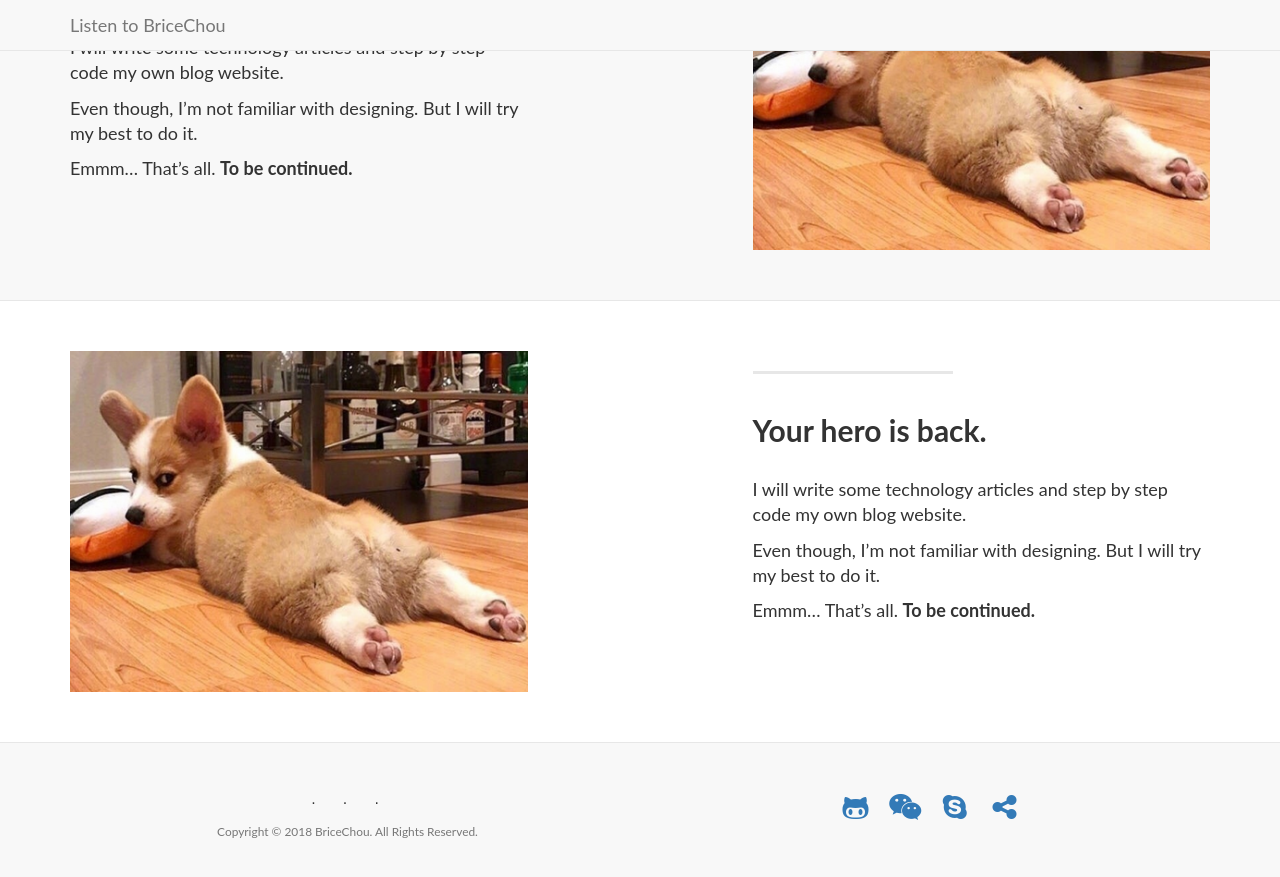
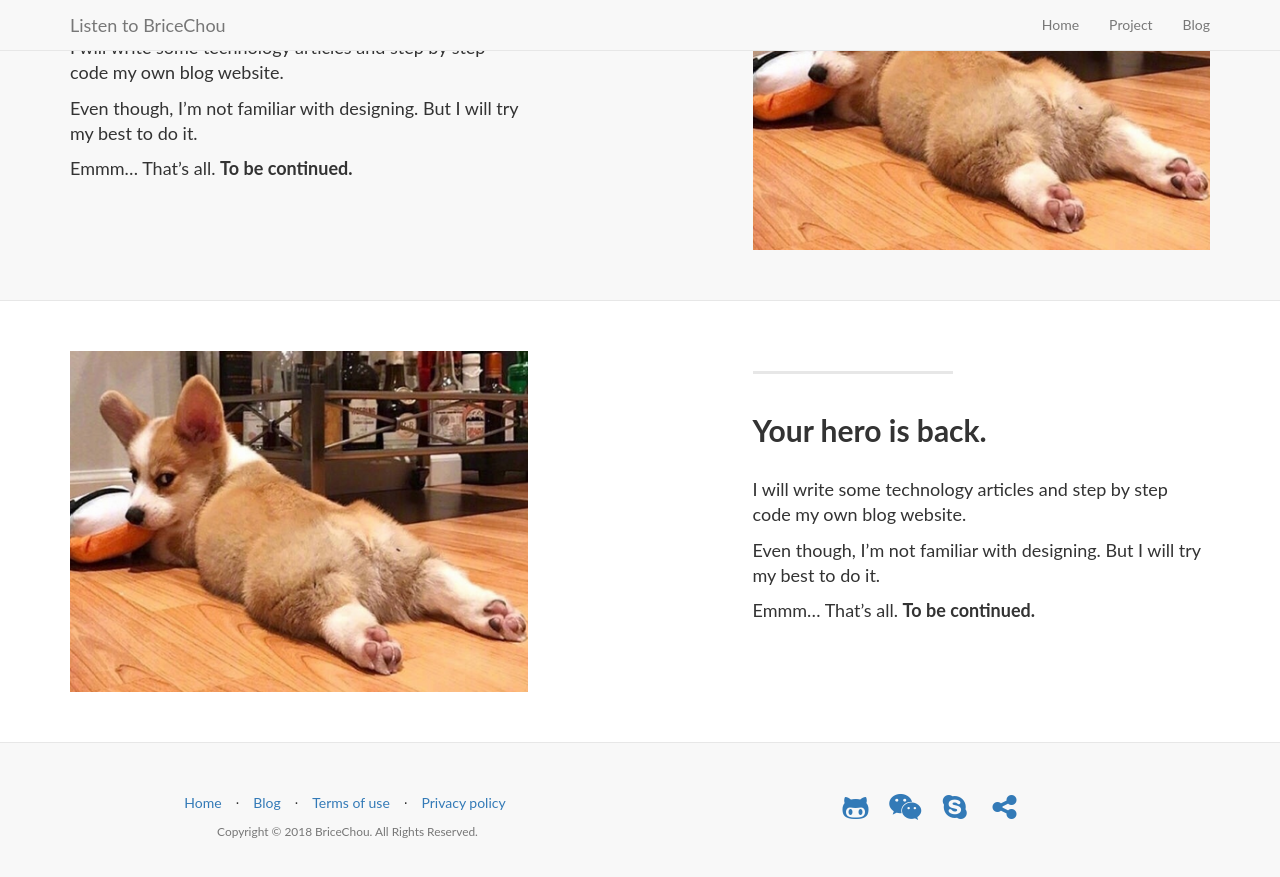
Before and after one commit to BriceChou/bricechou.github.io, a Jekyll site: the page built from index.html, in a window 1280 px wide and 900 px high, scrolled down 1255 px. Shown: the top 877 px of the window. Built offline with Jekyll 4.4.1, drawn with Linux system fonts in a browser that asks for light colours; nearby versions of some CDN libraries; a style sheet for code colours, icons or effects is not loaded.

Commit message:
add default value of content

```diff
--- a/_config.yml
+++ b/_config.yml
@@ -7,7 +7,7 @@ baseurl: ""
 title: Listen to BriceChou
 email: bricechou@gmail.com
 description: >
-  Sometimes talking, sometimes coding and always gaming.
+  Sometimes learning, sometimes coding and always gaming.
 
 avatar: https://avatars2.githubusercontent.com/u/8147837?s=460&v=4
 copyright: 'Copyright &copy; 2018 BriceChou. All Rights Reserved.'
--- a/_includes/footer.html
+++ b/_includes/footer.html
@@ -5,19 +5,19 @@
       <div class="col-lg-6 h-100 text-center text-lg-left my-auto">
         <ul class="list-inline mb-2">
           <li class="list-inline-item">
-            <a href="#home" data-l10n-id="footer-home"></a>
+            <a href="#home" data-l10n-id="footer-home">Home</a>
           </li>
           <li class="list-inline-item">&sdot;</li>
           <li class="list-inline-item">
-            <a href="#blog" data-l10n-id="footer-blog"></a>
+            <a href="#blog" data-l10n-id="footer-blog">Blog</a>
           </li>
           <li class="list-inline-item">&sdot;</li>
           <li class="list-inline-item">
-            <a href="#" data-l10n-id="footer-terms-of-use"></a>
+            <a href="#" data-l10n-id="footer-terms-of-use">Terms of use</a>
           </li>
           <li class="list-inline-item">&sdot;</li>
           <li class="list-inline-item">
-            <a href="#" data-l10n-id="footer-privacy-policy"></a>
+            <a href="#" data-l10n-id="footer-privacy-policy">Privacy policy</a>
           </li>
         </ul>
         <p class="text-muted small mb-4 mb-lg-0">{{ site.copyright }}</p>
--- a/_includes/header.html
+++ b/_includes/header.html
@@ -15,13 +15,13 @@
     <div class="collapse navbar-collapse" id="bs-example-navbar-collapse-1">
       <ul class="nav navbar-nav navbar-right">
         <li>
-          <a class="page-scroll" href="#home" data-l10n-id="header-home"></a>
+          <a class="page-scroll" href="#home" data-l10n-id="header-home">Home</a>
         </li>
         <li>
-          <a class="page-scroll" href="#project" data-l10n-id="header-project"></a>
+          <a class="page-scroll" href="#project" data-l10n-id="header-project">Project</a>
         </li>
         <li>
-          <a class="page-scroll" href="#blog" data-l10n-id="header-blog"></a>
+          <a class="page-scroll" href="#blog" data-l10n-id="header-blog">Blog</a>
         </li>
       </ul>
     </div>
```
